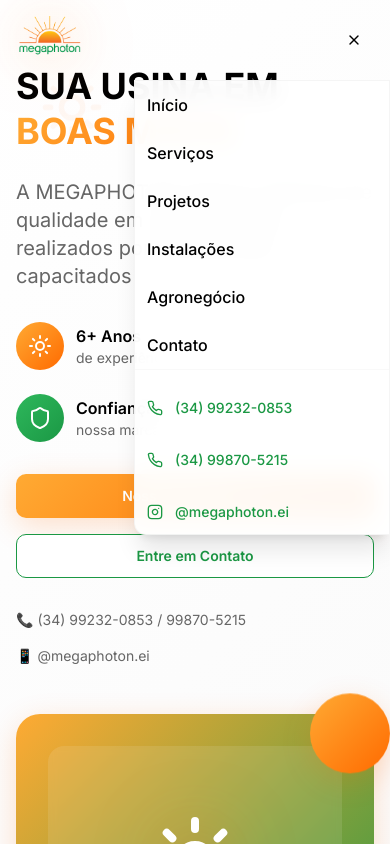
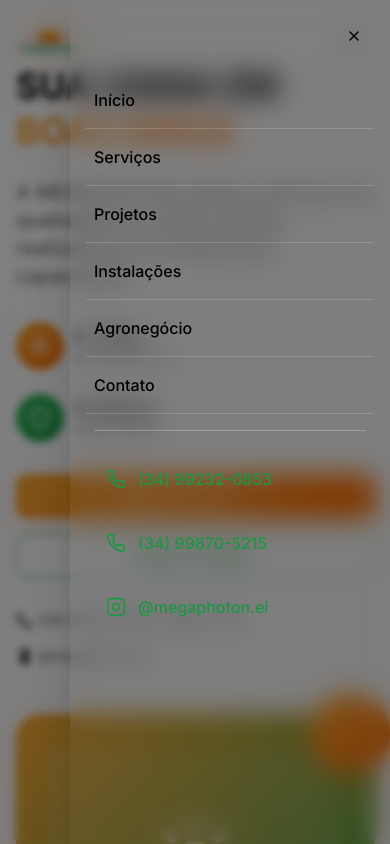
Before and after one commit to PedroAugusto2004/megaphoton, a React (Vite) app: page / in a window 390 px wide. Both pictures are taken after a click on the button 354 px from the left and 40 px from the top of the page. Shown: the top 844 px of the page. Built offline with nearby package versions, Linux system fonts and the light colour scheme.

Commit message:
Fix: Hamburger menu top space
Remove space at the top of the hamburger navigation tab.

```diff
--- a/src/components/Header.tsx
+++ b/src/components/Header.tsx
@@ -88,45 +88,62 @@ const Header = () => {
         </div>
 
         {/* Mobile Menu */}
-        <div className={`lg:hidden absolute top-full right-0 z-50 transition-all duration-300 ease-in-out ${
+        <div className={`lg:hidden fixed inset-0 z-40 transition-all duration-300 ease-in-out ${
           isMobileMenuOpen ? 'opacity-100 translate-x-0' : 'opacity-0 translate-x-full pointer-events-none'
         }`}>
-          <div className="w-64 bg-background/95 backdrop-blur-md border border-border/50 rounded-bl-lg shadow-xl">
-            <div className="flex flex-col">
+          {/* Backdrop */}
+          <div className="absolute inset-0 bg-black/50 backdrop-blur-sm" onClick={() => setIsMobileMenuOpen(false)} />
+
+          {/* Menu Panel */}
+          <div className="absolute right-0 top-0 h-full w-80 bg-background/98 backdrop-blur-md shadow-2xl">
+            {/* Close button */}
+            <div className="flex justify-end p-4">
+              <Button
+                variant="ghost"
+                size="icon"
+                onClick={() => setIsMobileMenuOpen(false)}
+                className="hover:bg-accent/50"
+              >
+                <X className="h-6 w-6" />
+              </Button>
+            </div>
+
+            <div className="flex flex-col px-6 pb-6">
               {menuItems.map((item, index) => (
                 <a
                   key={item.href}
                   href={item.href}
-                  className="text-foreground font-medium hover:text-primary transition-all duration-200 p-3 rounded-lg hover:bg-accent/50 transform hover:translate-x-2"
+                  className="text-foreground font-medium hover:text-primary transition-all duration-200 py-4 border-b border-border/20 hover:bg-accent/30 -mx-2 px-2"
                   onClick={() => setIsMobileMenuOpen(false)}
                   style={{ animationDelay: `${index * 50}ms` }}
                 >
                   {item.label}
                 </a>
               ))}
-              <div className="flex flex-col space-y-2 pt-4 border-t border-border/30">
+
+              <div className="flex flex-col space-y-4 pt-6 mt-4 border-t border-border/30">
                 <a
                   href="tel:+5534992320853"
-                  className="flex items-center space-x-3 text-solar-green p-3 rounded-lg hover:bg-accent/30 transition-all duration-200"
+                  className="flex items-center space-x-3 text-solar-green hover:bg-accent/30 transition-all duration-200 p-3 rounded-lg"
                 >
-                  <Phone className="h-4 w-4" />
-                  <span className="text-sm font-medium">(34) 99232-0853</span>
+                  <Phone className="h-5 w-5" />
+                  <span className="font-medium">(34) 99232-0853</span>
                 </a>
                 <a
                   href="tel:+5534998705215"
-                  className="flex items-center space-x-3 text-solar-green p-3 rounded-lg hover:bg-accent/30 transition-all duration-200"
+                  className="flex items-center space-x-3 text-solar-green hover:bg-accent/30 transition-all duration-200 p-3 rounded-lg"
                 >
-                  <Phone className="h-4 w-4" />
-                  <span className="text-sm font-medium">(34) 99870-5215</span>
+                  <Phone className="h-5 w-5" />
+                  <span className="font-medium">(34) 99870-5215</span>
                 </a>
                 <a
                   href="https://instagram.com/megaphoton.ei"
                   target="_blank"
                   rel="noopener noreferrer"
-                  className="flex items-center space-x-3 text-solar-green p-3 rounded-lg hover:bg-accent/30 transition-all duration-200"
+                  className="flex items-center space-x-3 text-solar-green hover:bg-accent/30 transition-all duration-200 p-3 rounded-lg"
                 >
-                  <Instagram className="h-4 w-4" />
-                  <span className="text-sm font-medium">@megaphoton.ei</span>
+                  <Instagram className="h-5 w-5" />
+                  <span className="font-medium">@megaphoton.ei</span>
                 </a>
               </div>
             </div>
```
